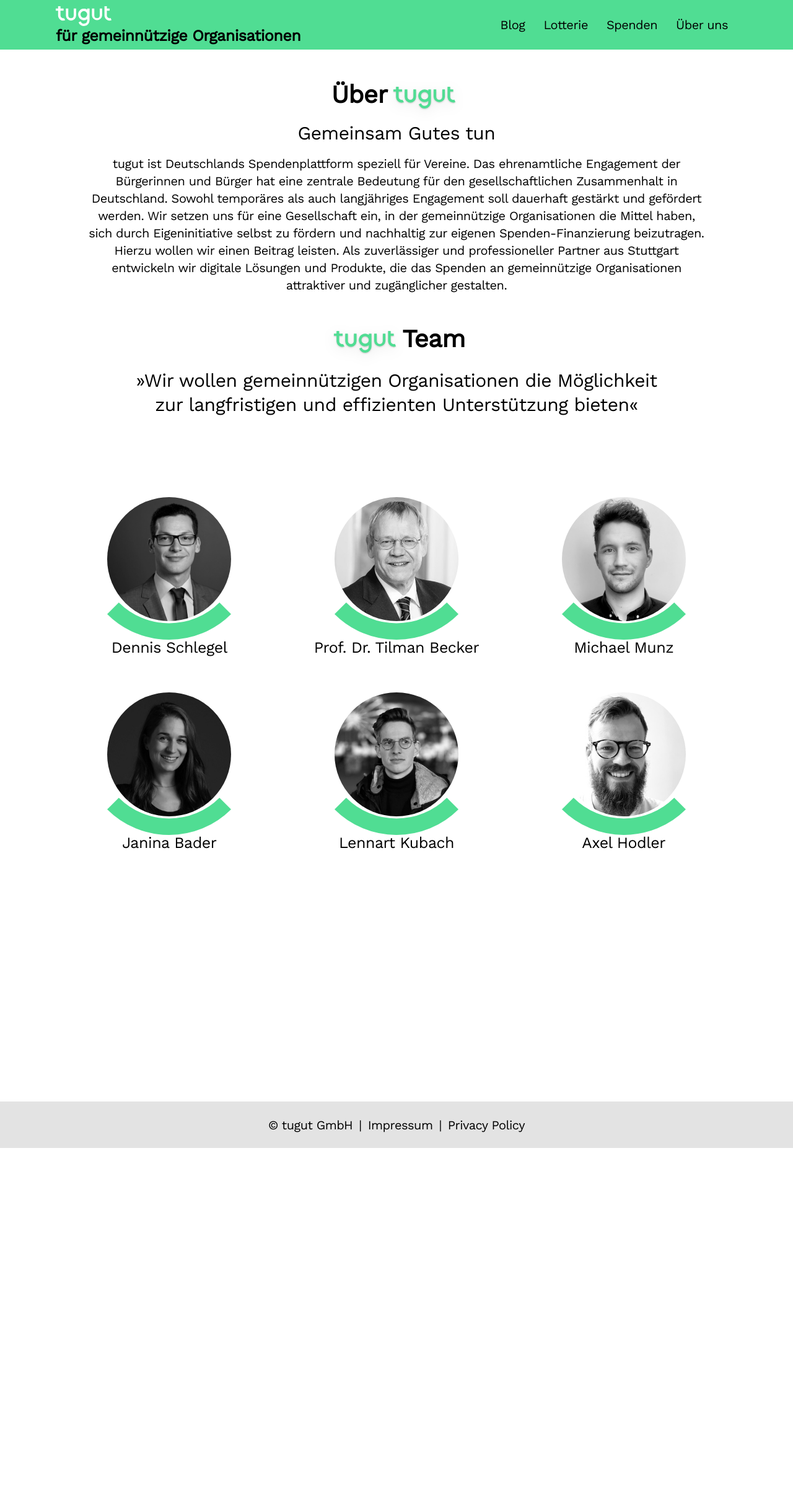
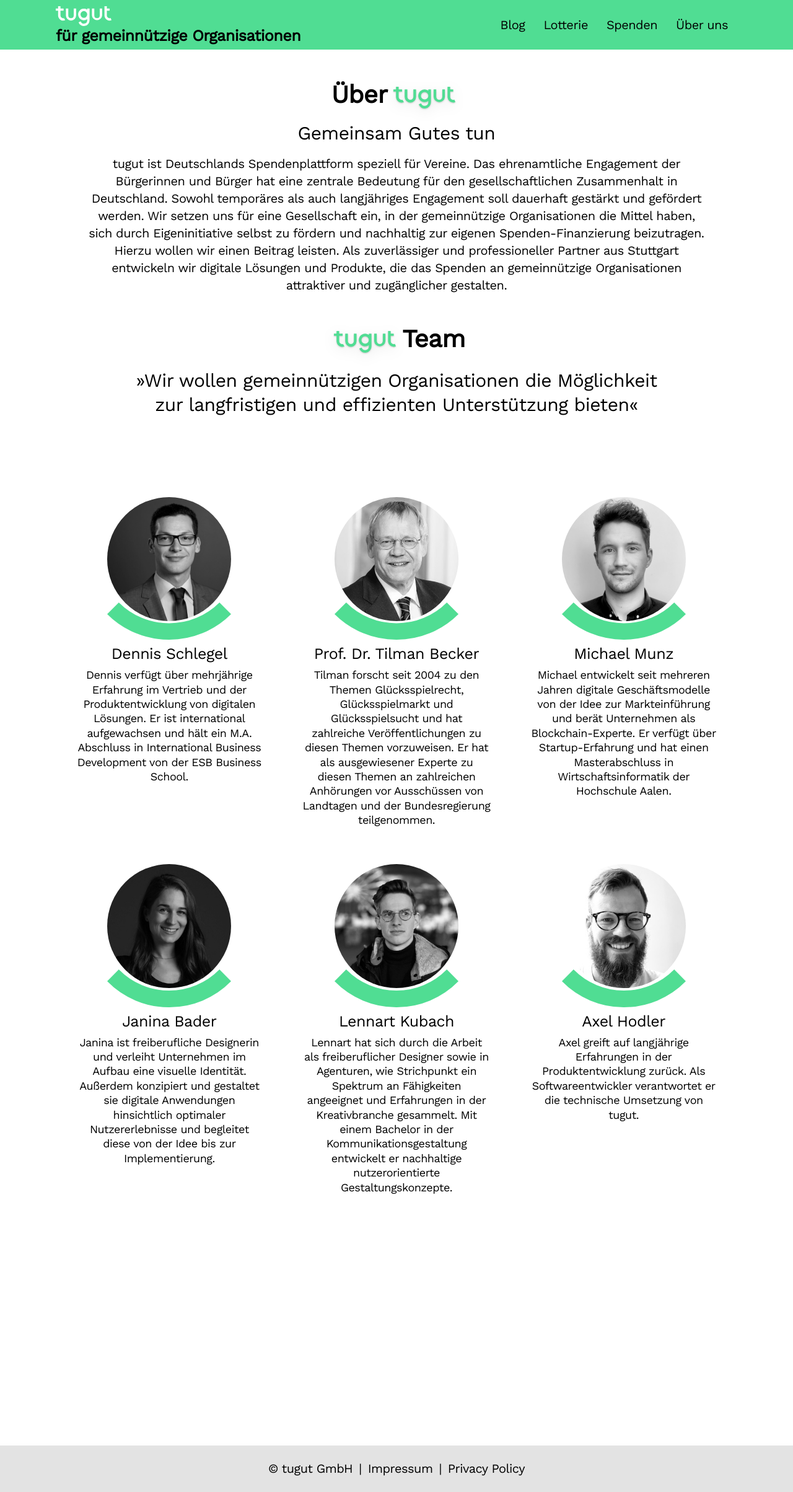
Before and after one commit to tugut-de/site, a Jekyll site: the page built from _pages/ueberuns.html, in a window 1280 px wide. Shown: the whole page at 62% size. Built offline with Jekyll 4.4.1, drawn with Linux system fonts in a browser that asks for light colours; nearby versions of some CDN libraries; before the commit the page ends 1852 px from its top, so only the background shows below that.

Commit message:
add member descriptions

```diff
--- a/_data/team.yml
+++ b/_data/team.yml
@@ -9,10 +9,10 @@
   desc: Michael entwickelt seit mehreren Jahren digitale Geschäftsmodelle von der Idee zur Markteinführung und berät Unternehmen als Blockchain-Experte. Er verfügt über Startup-Erfahrung und hat einen Masterabschluss in Wirtschaftsinformatik der Hochschule Aalen.
 - id: janina
   name: Janina Bader
-  desc: Janina gestaltet als Designerin die UX/UI von tugut
+  desc: Janina ist freiberufliche Designerin und verleiht Unternehmen im Aufbau eine visuelle Identität. Außerdem konzipiert und gestaltet sie digitale Anwendungen hinsichtlich optimaler Nutzererlebnisse und begleitet diese von der Idee bis zur Implementierung.
 - id: lennart
   name: Lennart Kubach
   desc: Lennart hat sich durch die Arbeit als freiberuflicher Designer sowie in Agenturen, wie Strichpunkt ein Spektrum an Fähigkeiten angeeignet und Erfahrungen in der Kreativbranche gesammelt. Mit einem Bachelor in der Kommunikationsgestaltung entwickelt er nachhaltige nutzerorientierte Gestaltungskonzepte.
 - id: axel
   name: Axel Hodler
-  desc: Axel verantwortet als Softwareentwickler die technische Umsetzung von tugut.
+  desc: Axel greift auf langjährige Erfahrungen in der Produktentwicklung zurück. Als Softwareentwickler verantwortet er die technische Umsetzung von tugut.
--- a/_pages/ueberuns.html
+++ b/_pages/ueberuns.html
@@ -45,8 +45,11 @@
           <div class="member">
             <img class="member__image" src="{{ site.url }}{{ site.baseurl }}/assets/team/{{ member.id }}.jpg"/>
             <img class="member__smile" src="{{ site.url }}{{ site.baseurl }}/assets/smile.svg"/>
-            <div>
+            <div class="member__name">
               {{ member.name }}
+            </div>
+            <div class="member__desc">
+              {{ member.desc }}
             </div>
           </div>
           {% endfor %}
--- a/_sass/layout.scss
+++ b/_sass/layout.scss
@@ -424,7 +424,6 @@
 	flex-wrap: wrap;
 	justify-content: space-around;
 	margin-bottom: 300px;
-	font-size: 2.5rem;
 	text-align: center;
 	flex-flow: wrap;
 }
@@ -434,8 +433,16 @@
 	flex: 0 33%;
 	display: flex;
 	flex-direction: column;
-	justify-content: space-around;
 	align-items: center;
+	&__name {
+		margin-top: 10px;
+		font-size: 2.5rem;
+		margin-bottom: 10px;
+	}
+	&__desc {
+		font-size: 1.8rem;
+		line-height: 1.3;
+	}
 	&__image {
 		filter: grayscale(100%);
 		border-radius: 50%;
```
